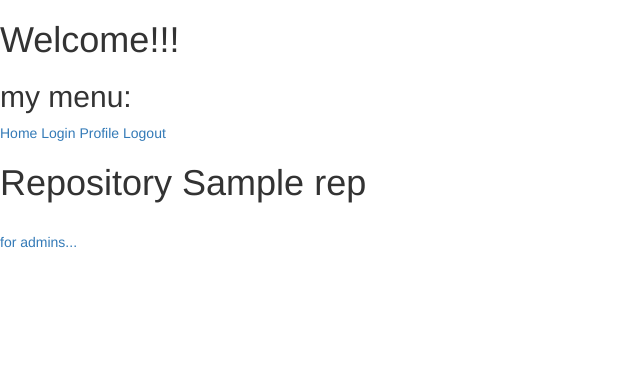
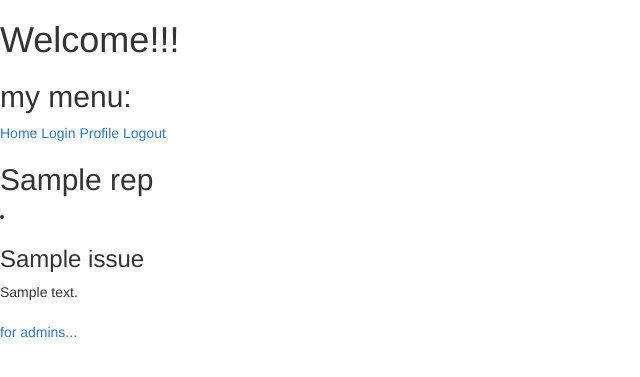
Before and after one commit to Guitarlab/coworker, a Django app: template coworker/templates/coworker/add_project.html in a window 1280 px wide. Shown: the top 377 px of the page, without its empty margins (0-640 px from the left). Run offline with Django 3.2, Linux system fonts and the light colour scheme; the template is opened without the code that fills it: most values are stand-ins (such as "Sample title", 1, 10 or a date in 2020); some libraries are stand-ins or nearby versions.

Commit message:
add issues

```diff
--- a/coworker/github_api.py
+++ b/coworker/github_api.py
@@ -14,4 +14,4 @@ def get_github_account(current_user):
 
 def get_repos(github_user):
     repos = github_user.get_repos()
-    return repos
+    return reposi
--- a/coworker/templates/coworker/add_project.html
+++ b/coworker/templates/coworker/add_project.html
@@ -1,4 +1,11 @@
 {% extends "coworker/coworker_base.html" %}
 {% block content %}
-    <h1>Repository {{ rep }}</h1>
+    <h2>{{ rep.name }}</h2>
+    {% for issue in issues %}
+        <li>
+            <h3>{{ issue.title }}</h3>
+            {{ issue.body }}
+        </li>
+    {% endfor %}
+
 {% endblock content %}
```
Also changed, not shown: coworker/views.py (+9 -1 lines).
